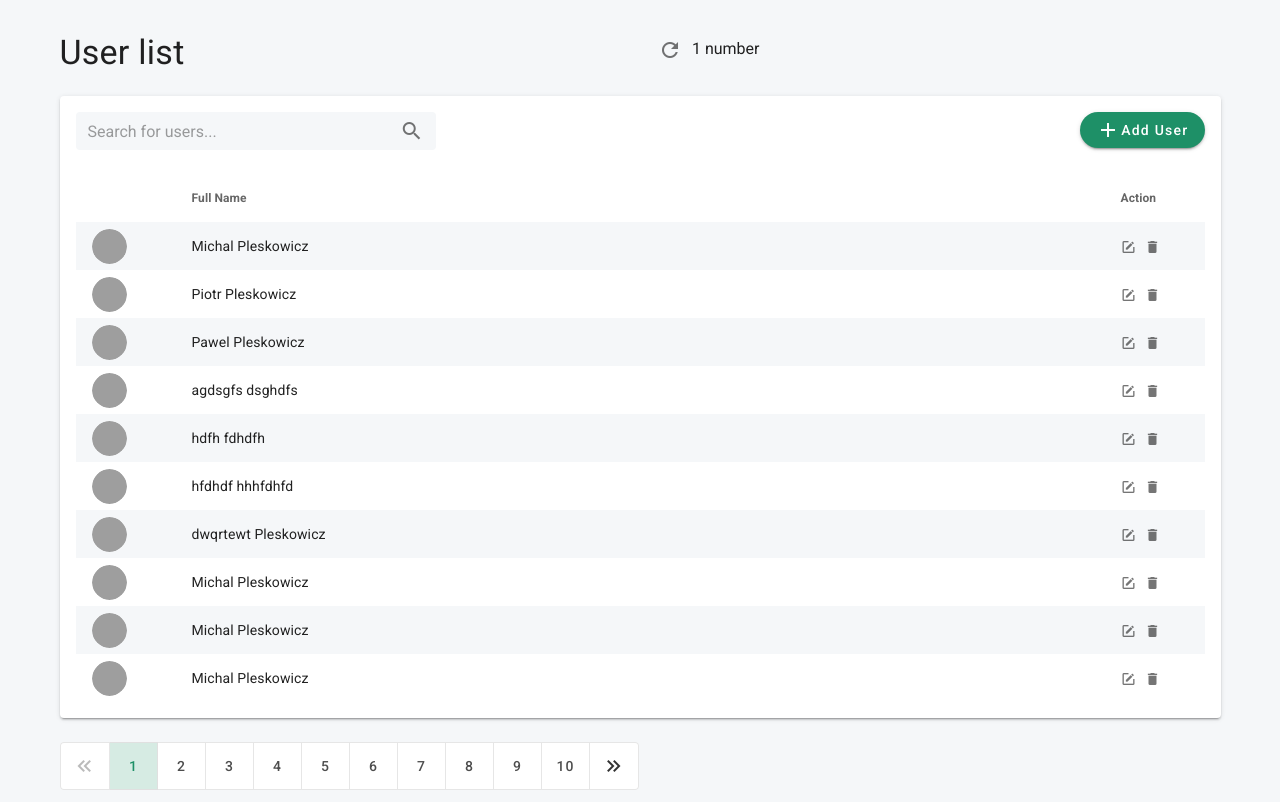
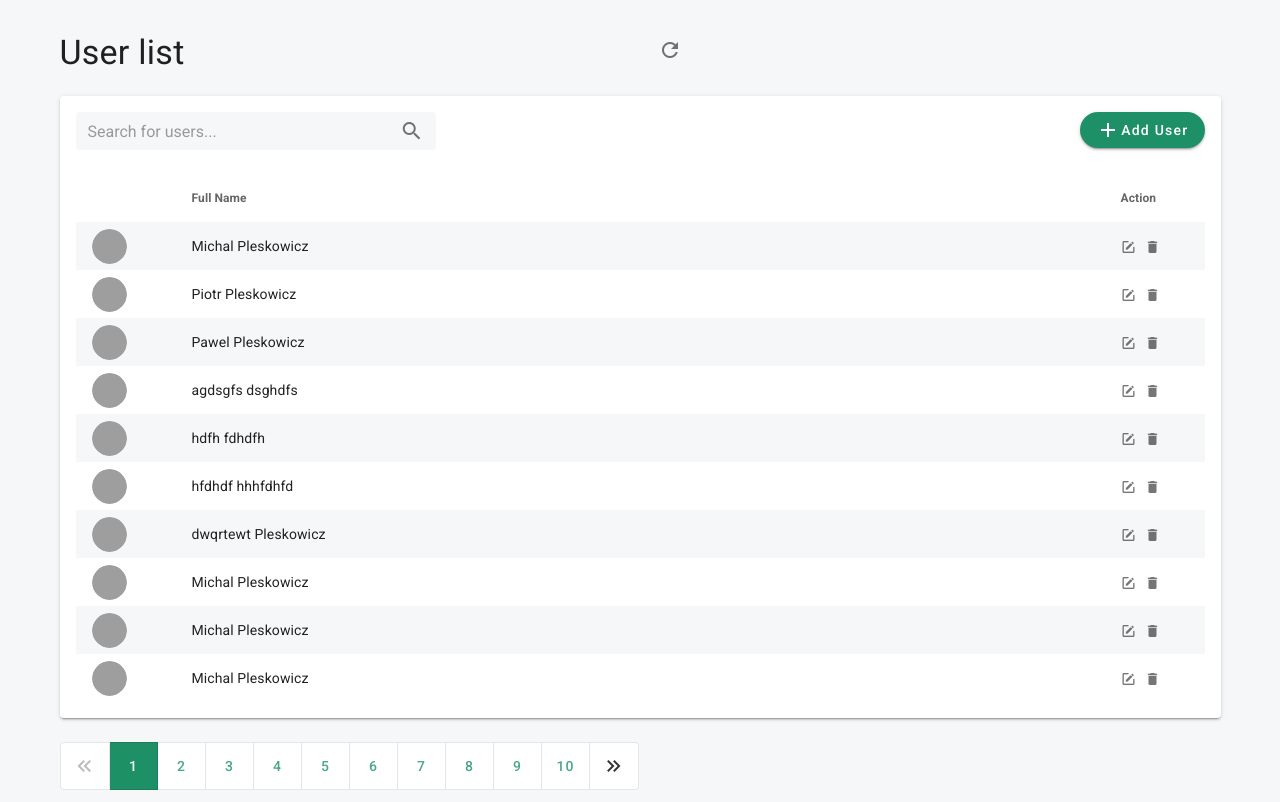
Before and after one commit to plechoss/frontend-app-wizard, a Vue app: page /#/list in a window 1280 px wide. Built offline with nearby package versions, Linux system fonts and the light colour scheme; grey boxes are pictures that could not be loaded.

Commit message:
Fixed a problem with the page selector

```diff
--- a/src/components/UserList.vue
+++ b/src/components/UserList.vue
@@ -8,8 +8,6 @@
         <v-btn to="/user" icon>
           <v-icon> mdi-refresh </v-icon>
         </v-btn>
-        {{ selectedPage }}
-        {{ typeof selectedPage }}
       </v-col>
     </v-row>
     <v-row>
@@ -90,13 +88,19 @@
           color="#1e9067"
           class="page-selector-button-group"
         >
-          <v-btn @click="decreasePage" :class="selectedPage == 1 ? 'disabled' : ''">
+          <v-btn
+            @click="decreasePage"
+            :class="selectedPage == 1 ? 'disabled' : ''"
+          >
             <v-icon> mdi-chevron-double-left </v-icon>
           </v-btn>
           <v-btn v-for="index in maxPageNum" :key="index">
             {{ index }}
           </v-btn>
-          <v-btn @click="increasePage" :class="selectedPage == maxPageNum ? 'disabled' : ''">
+          <v-btn
+            @click="increasePage"
+            :class="selectedPage == maxPageNum ? 'disabled' : ''"
+          >
             <v-icon> mdi-chevron-double-right </v-icon>
           </v-btn>
         </v-btn-toggle>
@@ -275,10 +279,10 @@ export default {
 
   methods: {
     decreasePage() {
-      this.selectedPage -= 1;
+      if (this.selectedPage > 0) this.selectedPage -= 1;
     },
     increasePage() {
-      this.selectedPage += 1;
+      if (this.selectedPage < this.maxPageNum) this.selectedPage += 1;
     },
     onAddItem() {
       console.log("onAddItem");
@@ -313,8 +317,19 @@ export default {
   background-color: #ffffff !important;
 }
 
+.page-selector-button-group >>> span {
+  color: #1e9067 !important;
+}
+.page-selector-button-group >>> .v-btn--active {
+  background-color: #1e9067 !important;
+}
+.page-selector-button-group >>> .v-btn--active > span {
+  color: #ffffff !important;
+}
 .page-selector-button-group .disabled i {
-  background-color: #ffffff !important;
   color: #aaaaaa !important;
 }
+.page-selector-button-group button.disabled {
+  pointer-events: none !important;
+}
 </style>
```
